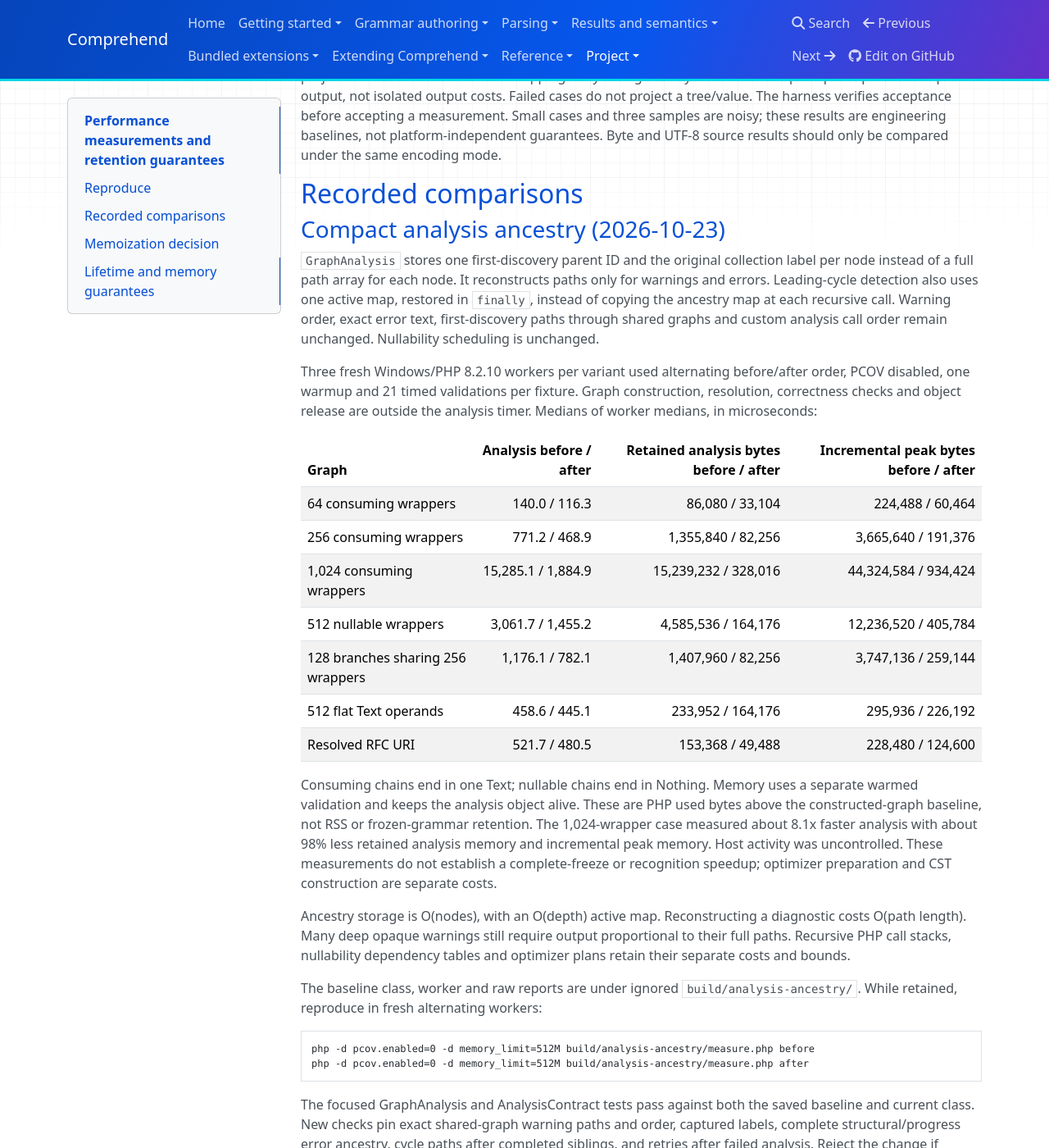
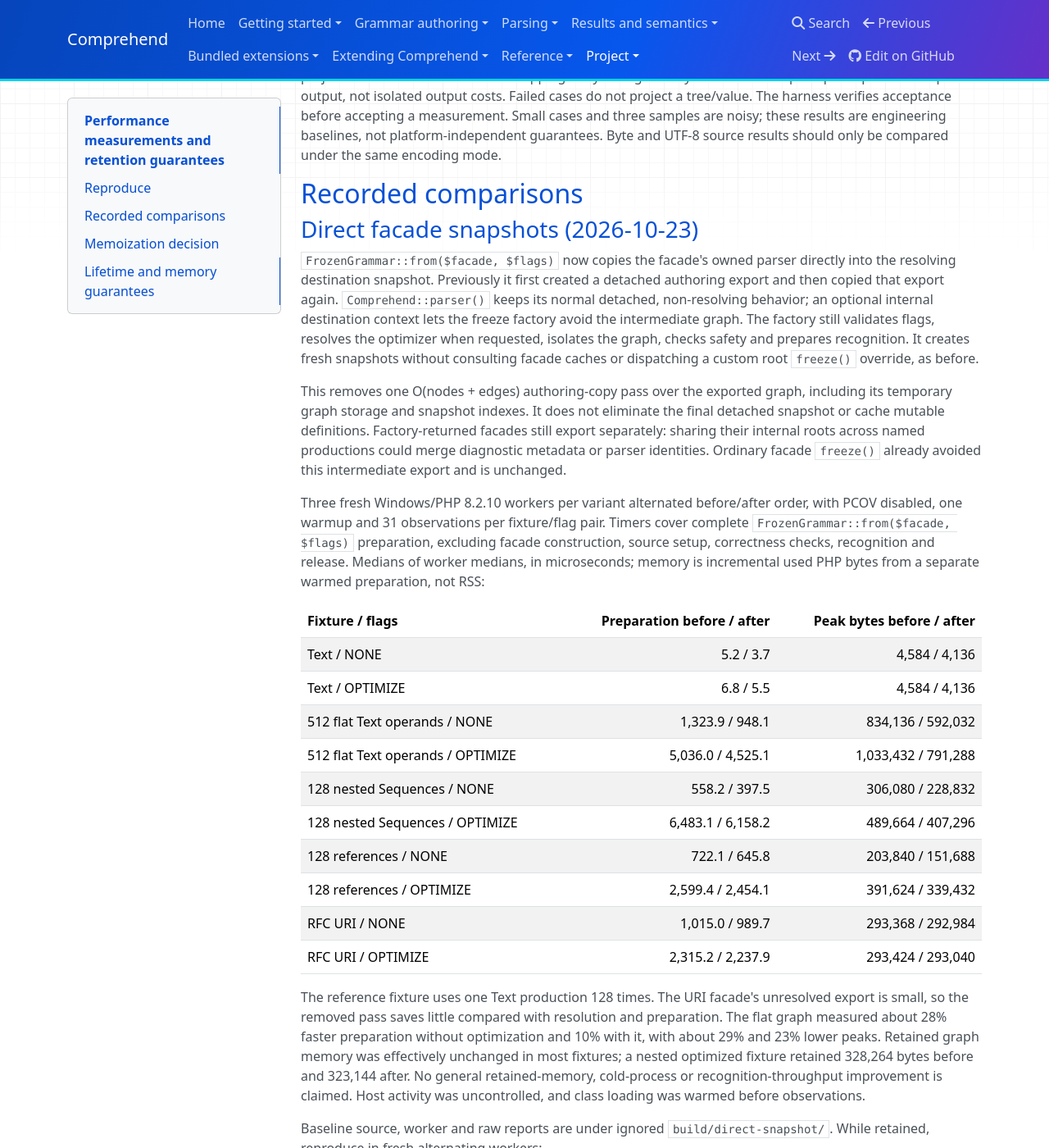
Before and after one commit to vanderlee/Comprehend, an MkDocs documentation site: the page built from docs/performance.md, in a window 1280 px wide and 1400 px high, scrolled down 773 px. Shown: the whole window at 82% size. Built offline with MkDocs 1.6.1, drawn with Linux system fonts in a browser that asks for light colours; nearby versions of some CDN libraries; some of the changed text lies outside the part shown.

Commit message:
Avoid redundant detached exports before freezing

````diff
--- a/docs/performance.md
+++ b/docs/performance.md
@@ -40,6 +40,69 @@ results are engineering baselines, not platform-independent guarantees. Byte
 and UTF-8 source results should only be compared under the same encoding mode.
 
 ## Recorded comparisons
+
+### Direct facade snapshots (2026-10-23)
+
+`FrozenGrammar::from($facade, $flags)` now copies the facade's owned parser directly
+into the resolving destination snapshot. Previously it first created a detached
+authoring export and then copied that export again. `Comprehend::parser()` keeps
+its normal detached, non-resolving behavior; an optional internal destination
+context lets the freeze factory avoid the intermediate graph. The factory still
+validates flags, resolves the optimizer when requested, isolates the graph, checks
+safety and prepares recognition. It creates fresh snapshots without consulting
+facade caches or dispatching a custom root `freeze()` override, as before.
+
+This removes one O(nodes + edges) authoring-copy pass over the exported graph,
+including its temporary graph storage and snapshot indexes. It does not eliminate
+the final detached snapshot or cache mutable definitions. Factory-returned facades
+still export separately: sharing their internal roots across named productions
+could merge diagnostic metadata or parser identities. Ordinary facade `freeze()`
+already avoided this intermediate export and is unchanged.
+
+Three fresh Windows/PHP 8.2.10 workers per variant alternated before/after order,
+with PCOV disabled, one warmup and 31 observations per fixture/flag pair. Timers
+cover complete `FrozenGrammar::from($facade, $flags)` preparation, excluding facade
+construction, source setup, correctness checks, recognition and release. Medians
+of worker medians, in microseconds; memory is incremental used PHP bytes from a
+separate warmed preparation, not RSS:
+
+| Fixture / flags | Preparation before / after | Peak bytes before / after |
+|---|---:|---:|
+| Text / NONE | 5.2 / 3.7 | 4,584 / 4,136 |
+| Text / OPTIMIZE | 6.8 / 5.5 | 4,584 / 4,136 |
+| 512 flat Text operands / NONE | 1,323.9 / 948.1 | 834,136 / 592,032 |
+| 512 flat Text operands / OPTIMIZE | 5,036.0 / 4,525.1 | 1,033,432 / 791,288 |
+| 128 nested Sequences / NONE | 558.2 / 397.5 | 306,080 / 228,832 |
+| 128 nested Sequences / OPTIMIZE | 6,483.1 / 6,158.2 | 489,664 / 407,296 |
+| 128 references / NONE | 722.1 / 645.8 | 203,840 / 151,688 |
+| 128 references / OPTIMIZE | 2,599.4 / 2,454.1 | 391,624 / 339,432 |
+| RFC URI / NONE | 1,015.0 / 989.7 | 293,368 / 292,984 |
+| RFC URI / OPTIMIZE | 2,315.2 / 2,237.9 | 293,424 / 293,040 |
+
+The reference fixture uses one Text production 128 times. The URI facade's
+unresolved export is small, so the removed pass saves little compared with
+resolution and preparation. The flat graph measured about 28% faster preparation
+without optimization and 10% with it, with about 29% and 23% lower peaks. Retained
+graph memory was effectively unchanged in most fixtures; a nested optimized
+fixture retained 328,264 bytes before and 323,144 after. No general retained-memory,
+cold-process or recognition-throughput improvement is claimed. Host activity was
+uncontrolled, and class loading was warmed before observations.
+
+Baseline source, worker and raw reports are under ignored `build/direct-snapshot/`.
+While retained, reproduce in fresh alternating workers:
+
+```sh
+php -d pcov.enabled=0 -d memory_limit=512M build/direct-snapshot/measure.php before
+php -d pcov.enabled=0 -d memory_limit=512M build/direct-snapshot/measure.php after
+```
+
+Workers compare valid, truncated and trailing-input acceptance, nonzero-offset
+CSTs, diagnostics and values against ordinary exported-parser freezing. New
+`FrozenGrammarTest` cases verify one resolving copy per shared participant, public
+export isolation, custom freeze dispatch, fresh factory resolution, old snapshots
+after redefinition, failed-copy retries, byte spans, cached values and explicit
+effects under both flag sets. Reject the optimization if ownership, freshness,
+custom dispatch, diagnostics or execution lifecycle differs.
 
 ### Compact analysis ancestry (2026-10-23)
 
````
Also changed, not shown: HUMANS.md (+0 -6 lines), docs/grammar-authoring.md (+5 -0 lines), 3 other files.
